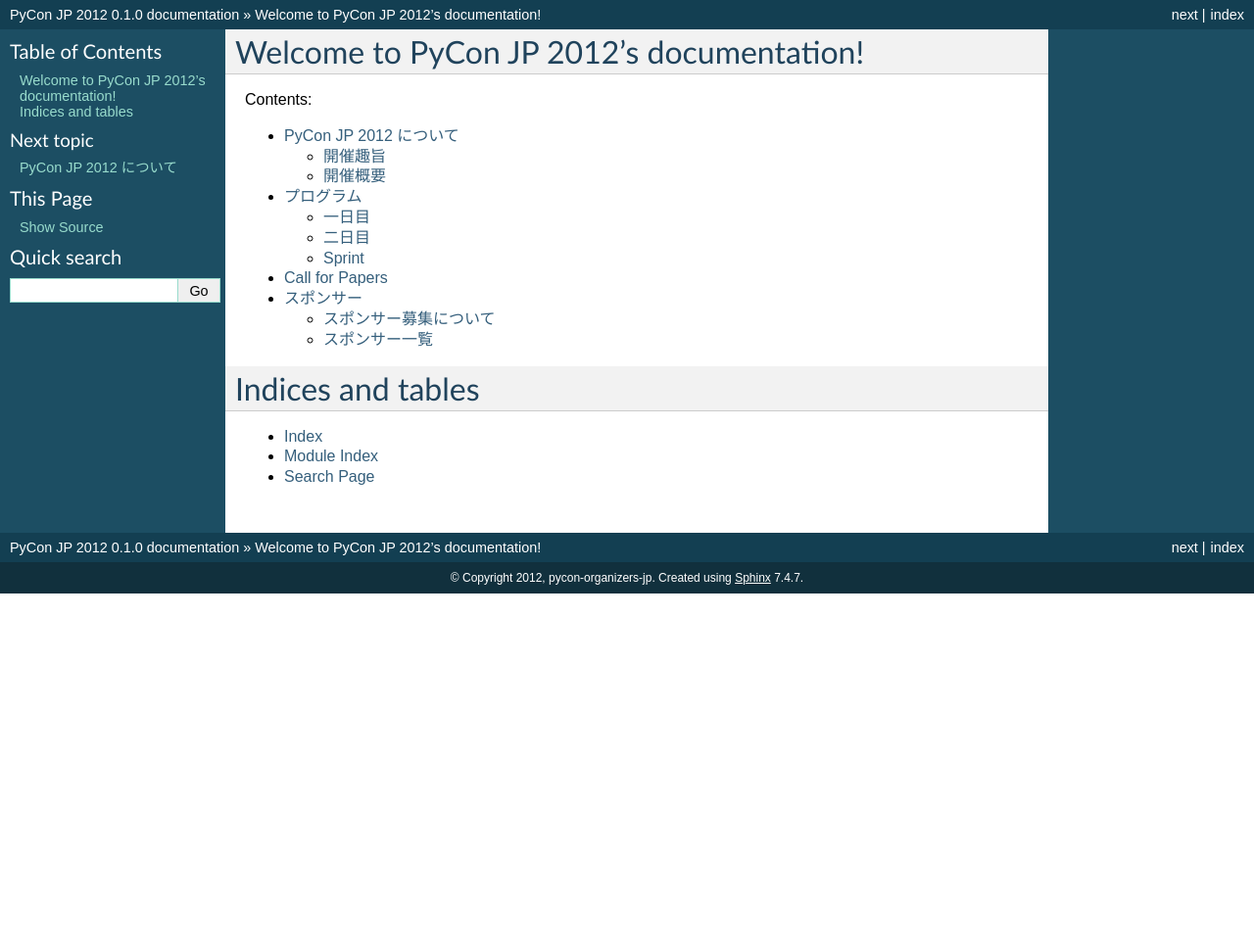
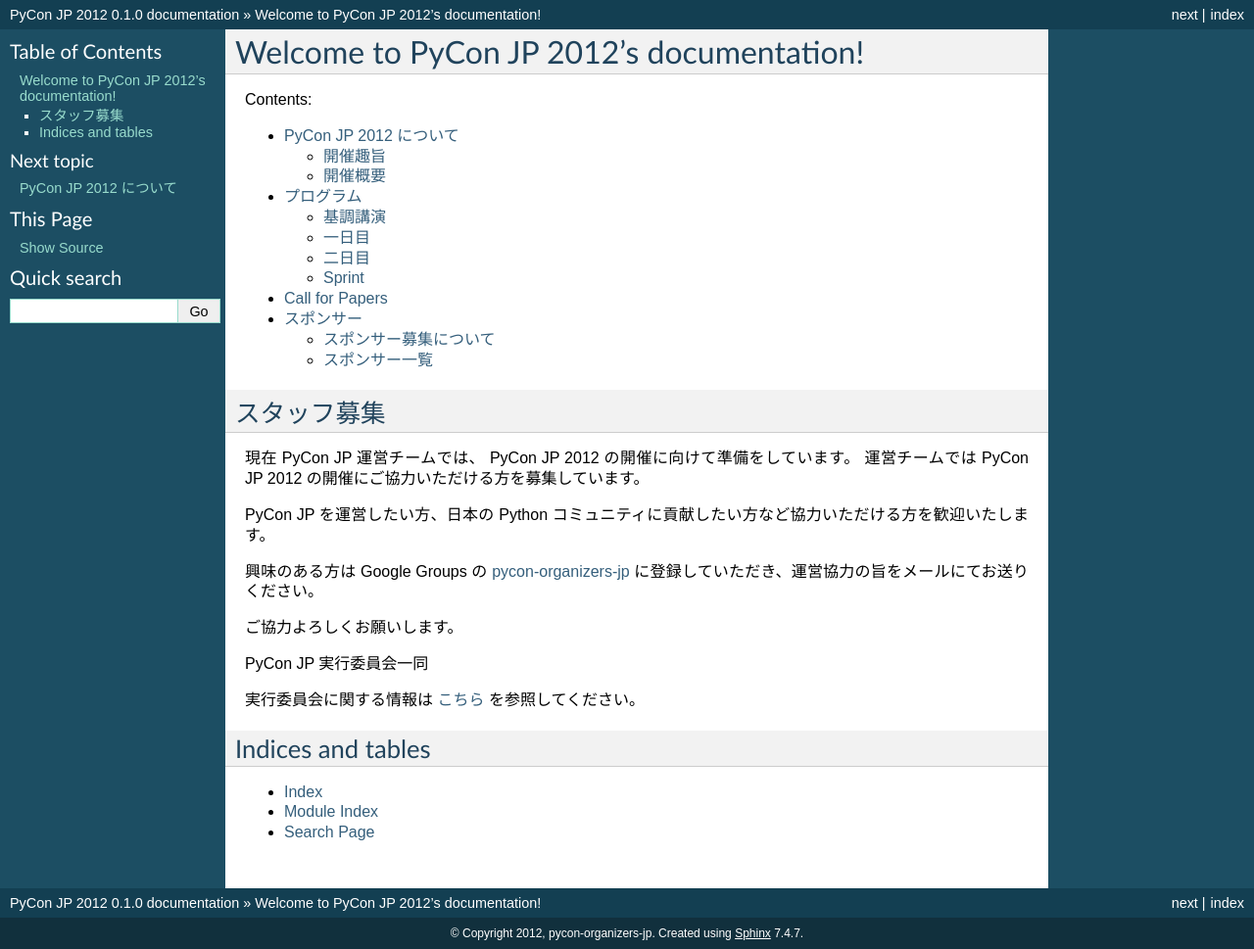
Before and after one commit to pyconjp/2012.pycon.jp, a Sphinx documentation site: the page built from sphinx/index.rst, in a window 1280 px wide. Shown: the whole page at 98% size. Built offline with Sphinx 7.4.7, drawn with Linux system fonts in a browser that asks for light colours; before the commit the page ends 900 px from its top, so only the background shows below that.

Commit message:
仮ページを色々追加

```diff
--- a/sphinx/cfp.rst
+++ b/sphinx/cfp.rst
@@ -1,3 +1,7 @@
 =================
  Call for Papers
 =================
+
+今年も Call for Papers として PyCon JP 2012 でのセッション内容を募集いたします。
+
+募集開始は 5月末からの予定となっておりますので、もうしばらくお待ちください。
--- a/sphinx/index.rst
+++ b/sphinx/index.rst
@@ -3,8 +3,9 @@
    You can adapt this file completely to your liking, but it should at least
    contain the root `toctree` directive.
 
-Welcome to PyCon JP 2012's documentation!
-=========================================
+===========================================
+ Welcome to PyCon JP 2012's documentation!
+===========================================
 
 Contents:
 
--- /dev/null
+++ b/sphinx/parts/staff.rst
@@ -0,0 +1,16 @@
+
+スタッフ募集
+============
+
+現在 PyCon JP 運営チームでは、 PyCon JP 2012 の開催に向けて準備をしています。
+運営チームでは PyCon JP 2012 の開催にご協力いただける方を募集しています。
+
+PyCon JP を運営したい方、日本の Python コミュニティに貢献したい方など協力いただける方を歓迎いたします。
+
+興味のある方は Google Groups の `pycon-organizers-jp <http://groups.google.com/group/pycon-organizers-jp>`_ に登録していただき、運営協力の旨をメールにてお送りください。
+
+ご協力よろしくお願いします。
+
+PyCon JP 実行委員会一同
+
+実行委員会に関する情報は `こちら <http://www.pycon.jp/committee.html>`_ を参照してください。
--- a/sphinx/schedule/index.rst
+++ b/sphinx/program/index.rst
@@ -4,6 +4,7 @@
 
 .. toctree::
 
+   keynote
    day1
    day2
    sprint
--- a/sphinx/sponsor.rst
+++ b/sphinx/sponsor.rst
@@ -1,6 +1,10 @@
 ============
  スポンサー
 ============
+
+現在 PyCon JP 2012 スポンサー募集に向けて準備を進めております。
+
+詳細は決定次第追記していきますので、もうしばらくお待ちください。
 
 スポンサー募集について
 ======================
```
Also changed, not shown: other parts of sphinx/index.rst (+4 -1 lines), sphinx/program/keynote.rst (added, +7 -0 lines), sphinx/program/day1.rst (renamed from sphinx/schedule/day1.rst), sphinx/program/day2.rst (renamed from sphinx/schedule/day2.rst), sphinx/program/sprint.rst (renamed from sphinx/schedule/sprint.rst).
